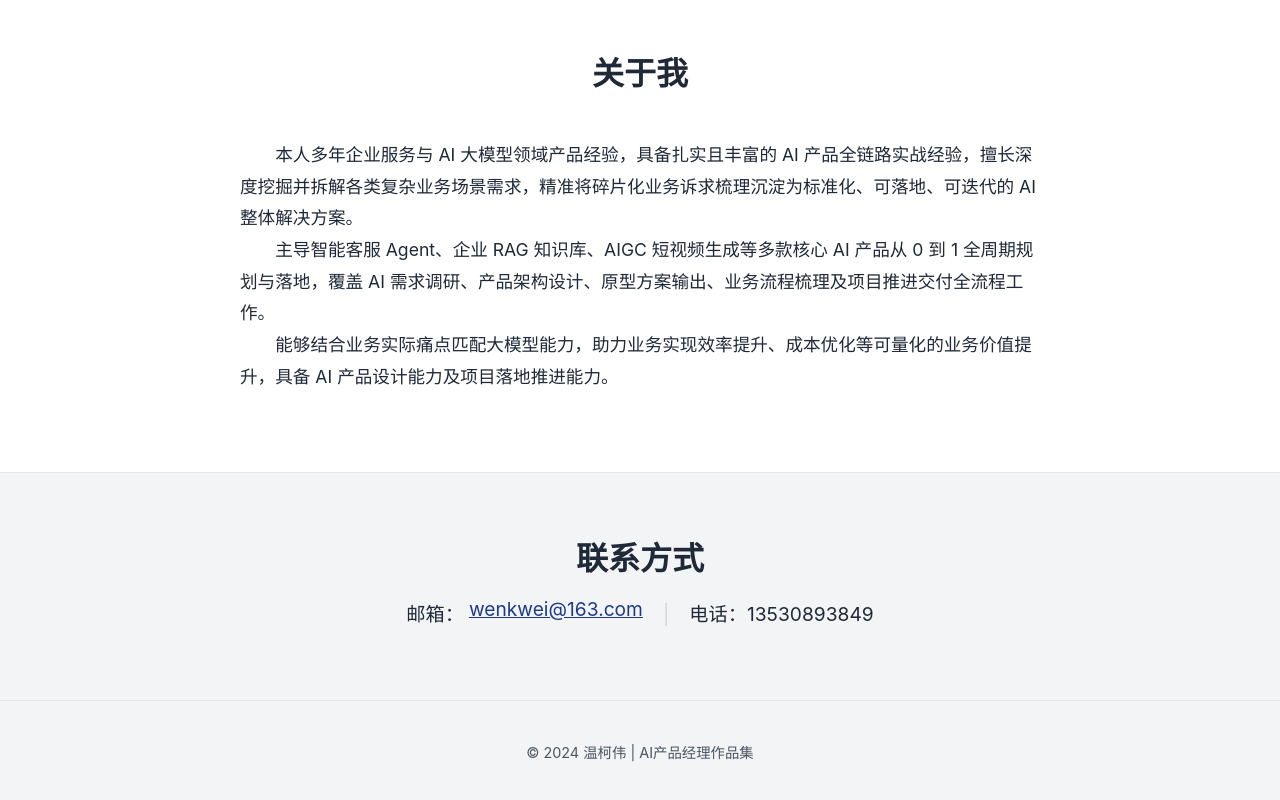
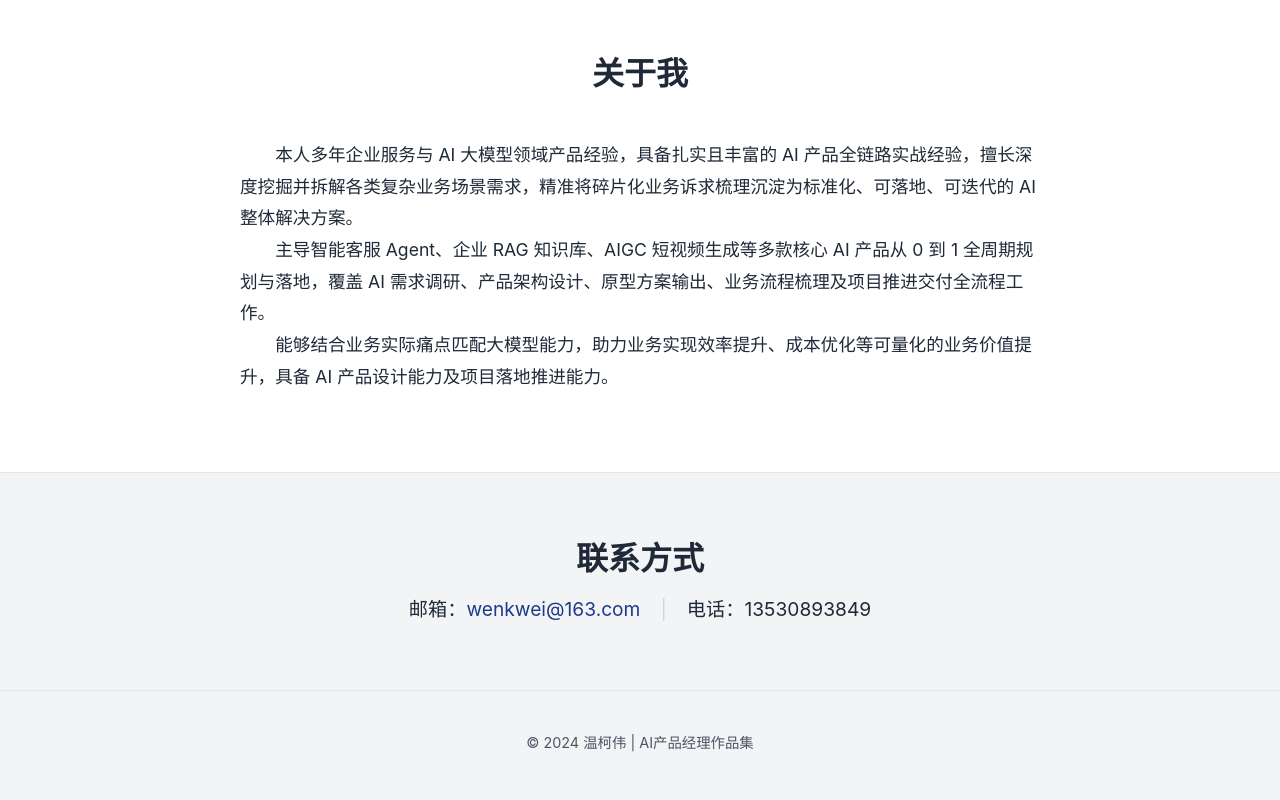
Before and after one commit to wenkwei/portfolio, a plain HTML site: page index.html in a window 1280 px wide. Shown: the part 2073-2873 px from the top of the page. Drawn offline with Linux system fonts and the light colour scheme.

Commit message:
Update index.html

```diff
--- a/index.html
+++ b/index.html
@@ -349,9 +349,6 @@
         .copy-email {
             color: var(--primary-color);
             cursor: pointer;
-            text-decoration: underline;
-            margin-bottom: 10px;
-            display: block;
         }
 
         /* 模态框 */
@@ -589,8 +586,7 @@
         <div class="container">
             <h2 class="section-title">联系方式</h2>
             <div class="contact-info">
-                <span>邮箱：</span>
-                <span class="copy-email" onclick="copyToClipboard('wenkwei@163.com')">wenkwei@163.com</span>
+                <span>邮箱：<span class="copy-email" onclick="copyToClipboard('wenkwei@163.com')" style="display:inline; color:var(--primary-color);">wenkwei@163.com</span></span>
                 <span style="margin:0 15px; color:#d1d5db;">|</span>
                 <span>电话：13530893849</span>
             </div>
```
